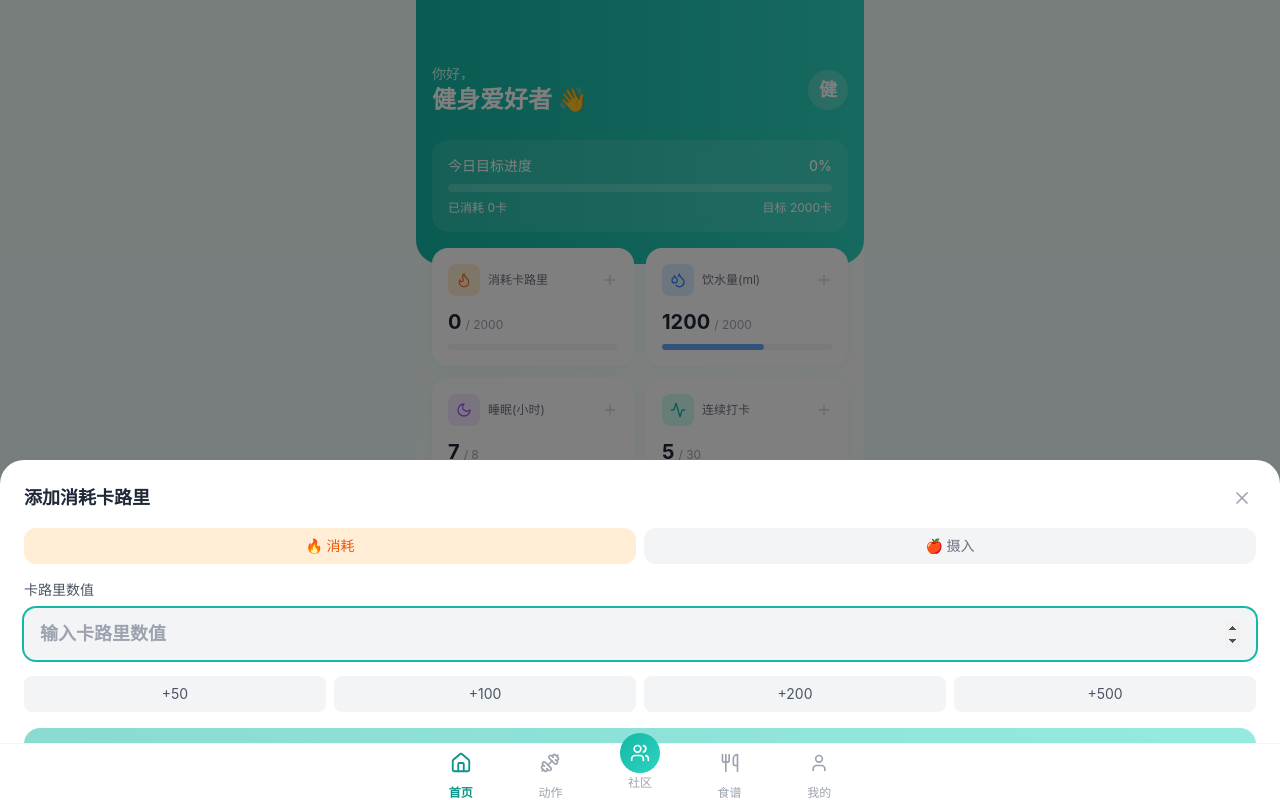
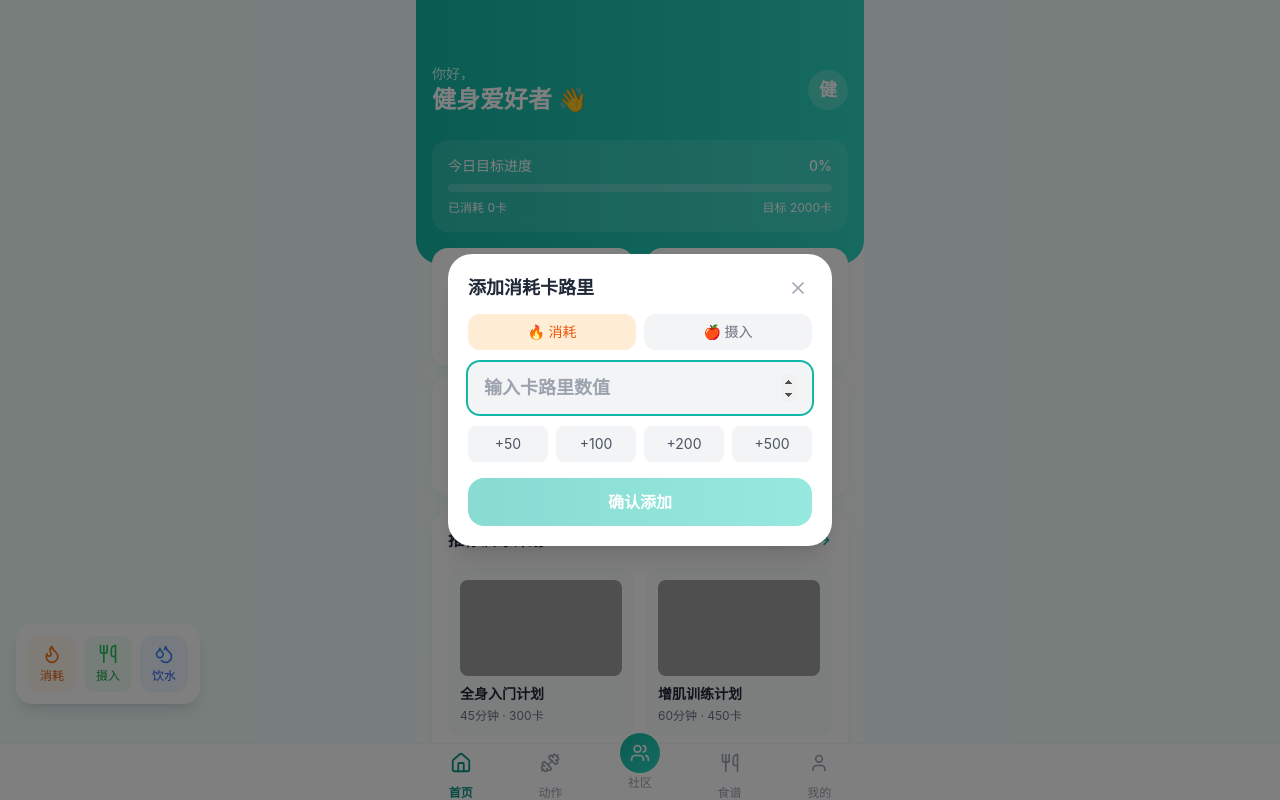
Before and after one commit to kk1111688/fitfood-app, a React (Vite) app: page / in a window 1280 px wide. Both pictures are taken after a click on the button "消耗". Shown: the top 800 px of the page. Built offline with nearby package versions, Linux system fonts and the light colour scheme; grey boxes are pictures that could not be loaded.

Commit message:
修复卡路里更新：支持累加逻辑，添加手动记录功能和居中模态框

```diff
--- a/src/pages/Home.tsx
+++ b/src/pages/Home.tsx
@@ -324,9 +324,9 @@ export function Home({ onNavigate }: HomeProps) {
       </div>
 
       {showCalorieModal && (
-        <div className="fixed inset-0 bg-black/50 z-50 flex items-end" onClick={() => setShowCalorieModal(false)}>
-          <div className="bg-white w-full rounded-t-3xl p-6" onClick={(e) => e.stopPropagation()}>
-            <div className="flex items-center justify-between mb-4">
+        <div className="fixed inset-0 bg-black/50 z-[60] flex items-center justify-center px-4" onClick={() => setShowCalorieModal(false)}>
+          <div className="bg-white w-full max-w-sm rounded-3xl p-5 shadow-xl" onClick={(e) => e.stopPropagation()}>
+            <div className="flex items-center justify-between mb-3">
               <h3 className="text-lg font-bold text-gray-800">
                 {calorieType === 'burned' ? '添加消耗卡路里' : '添加摄入卡路里'}
               </h3>
@@ -334,7 +334,7 @@ export function Home({ onNavigate }: HomeProps) {
                 <X className="w-5 h-5 text-gray-400" />
               </button>
             </div>
-            <div className="flex gap-2 mb-4">
+            <div className="flex gap-2 mb-3">
               <button
                 onClick={() => setCalorieType('burned')}
                 className={`flex-1 py-2 rounded-xl text-sm font-medium ${calorieType === 'burned' ? 'bg-orange-100 text-orange-600' : 'bg-gray-100 text-gray-500'}`}
@@ -348,8 +348,7 @@ export function Home({ onNavigate }: HomeProps) {
                 🍎 摄入
               </button>
             </div>
-            <div className="mb-4">
-              <label className="text-sm text-gray-600 mb-2 block">卡路里数值</label>
+            <div className="mb-3">
               <input
                 type="number"
                 value={calorieInput}
@@ -382,17 +381,16 @@ export function Home({ onNavigate }: HomeProps) {
       )}
 
       {showWaterModal && (
-        <div className="fixed inset-0 bg-black/50 z-50 flex items-end" onClick={() => setShowWaterModal(false)}>
-          <div className="bg-white w-full rounded-t-3xl p-6" onClick={(e) => e.stopPropagation()}>
-            <div className="flex items-center justify-between mb-4">
+        <div className="fixed inset-0 bg-black/50 z-[60] flex items-center justify-center px-4" onClick={() => setShowWaterModal(false)}>
+          <div className="bg-white w-full max-w-sm rounded-3xl p-5 shadow-xl" onClick={(e) => e.stopPropagation()}>
+            <div className="flex items-center justify-between mb-3">
               <h3 className="text-lg font-bold text-gray-800">记录饮水量</h3>
               <button onClick={() => setShowWaterModal(false)} className="p-1">
                 <X className="w-5 h-5 text-gray-400" />
               </button>
             </div>
-            <div className="mb-4">
+            <div className="mb-3">
               <p className="text-sm text-gray-600 mb-2">当前已饮 {todayLog.water}ml</p>
-              <label className="text-sm text-gray-600 mb-2 block">添加饮水量 (ml)</label>
               <input
                 type="number"
                 value={waterInput}
@@ -425,17 +423,16 @@ export function Home({ onNavigate }: HomeProps) {
       )}
 
       {showSleepModal && (
-        <div className="fixed inset-0 bg-black/50 z-50 flex items-end" onClick={() => setShowSleepModal(false)}>
-          <div className="bg-white w-full rounded-t-3xl p-6" onClick={(e) => e.stopPropagation()}>
-            <div className="flex items-center justify-between mb-4">
+        <div className="fixed inset-0 bg-black/50 z-[60] flex items-center justify-center px-4" onClick={() => setShowSleepModal(false)}>
+          <div className="bg-white w-full max-w-sm rounded-3xl p-5 shadow-xl" onClick={(e) => e.stopPropagation()}>
+            <div className="flex items-center justify-between mb-3">
               <h3 className="text-lg font-bold text-gray-800">记录睡眠时长</h3>
               <button onClick={() => setShowSleepModal(false)} className="p-1">
                 <X className="w-5 h-5 text-gray-400" />
               </button>
             </div>
-            <div className="mb-4">
+            <div className="mb-3">
               <p className="text-sm text-gray-600 mb-2">当前睡眠 {todayLog.sleep} 小时</p>
-              <label className="text-sm text-gray-600 mb-2 block">设置睡眠时长 (小时)</label>
               <input
                 type="number"
                 step="0.5"
```
